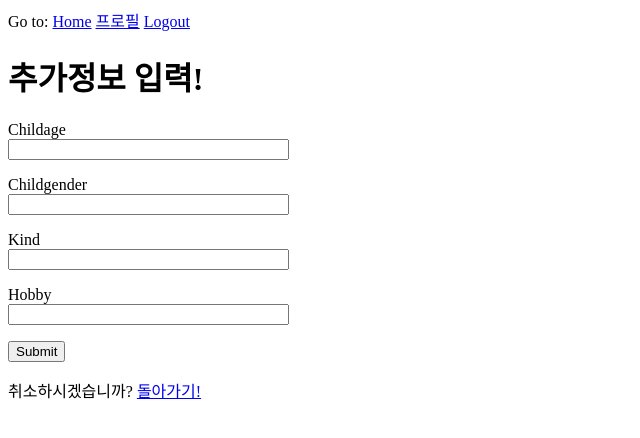
After one commit to iammoonsung/mayweathermaybe, a Flask app: template app/templates/moreinfo.html in a window 1280 px wide. The commit adds this page. Shown: the top 438 px of the page, without its empty margins (0-640 px from the left). Run offline with Flask 2, Linux system fonts and the light colour scheme; the template is opened without the code that fills it: most values are stand-ins (such as "Sample title", 1, 10 or a date in 2020); form fields are guessed from the names that the template uses.

Commit message:
unified add pet/hobby/child pages to moreinfo page

```diff
--- a/app/templates/base.html
+++ b/app/templates/base.html
@@ -11,7 +11,7 @@
     </head>
     <body>
         <div>
-            Go to: <a href="{{ url_for('index') }}">Home</a> <a href="{{ url_for('child') }}">add child</a> <a href="{{ url_for('hobby') }}">add hobby</a> <a href="{{ url_for('pet') }}">add pet</a> <a href="{{ url_for('profile') }}">프로필</a>
+            Go to: <a href="{{ url_for('index') }}">Home</a><!-- <a href="{{ url_for('hobby') }}">add hobby</a> <a href="{{ url_for('pet') }}">add pet</a>--> <a href="{{ url_for('profile') }}">프로필</a>
             {% if current_user.is_anonymous %}
             <a href="{{ url_for('login') }}">Login</a>
             {% else %}
--- a/app/templates/index.html
+++ b/app/templates/index.html
@@ -28,7 +28,7 @@
             {% if count.value == 6 %}
                 {% break %}
             {% endif %}
-        {{ product.name }} {{ product.image }} : {{ product.price }}원 //
+        {{ product.name }} <img src="{{ product.image }}"> : {{ product.price }}원 //
         {% endif %}
     {% endfor %}
     {% endfor %}
--- /dev/null
+++ b/app/templates/moreinfo.html
@@ -0,0 +1,42 @@
+{% extends "base.html" %}
+
+{% block content %}
+    <h1>추가정보 입력!</h1>
+
+    <form action="" method="post">
+        {{ form.hidden_tag() }}
+        <p>
+            {{ form.childage.label }}<br>
+            {{ form.childage(size=32) }}<br>
+            {% for error in form.childage.errors %}
+            <span style="color: red;">[{{ error }}]</span>
+            {% endfor %}
+        </p>
+        <p>
+            {{ form.childgender.label }}<br>
+            {{ form.childgender(size=32) }}<br>
+        </p>
+    <form action="" method="post">
+        {{ form.hidden_tag() }}
+        <p>
+            {{ form.kind.label }}<br>
+            {{ form.kind(size=32) }}<br>
+            {% for error in form.kind.errors %}
+            <span style="color: red;">[{{ error }}]</span>
+            {% endfor %}
+        </p>
+
+    <form action="" method="post">
+        {{ form.hidden_tag() }}
+        <p>
+            {{ form.hobby.label }}<br>
+            {{ form.hobby(size=32) }}<br>
+            {% for error in form.hobby.errors %}
+            <span style="color: red;">[{{ error }}]</span>
+            {% endfor %}
+        </p>
+
+        <p>{{ form.submit() }}</p>
+        <p>취소하시겠습니까? <a href="{{ url_for('profile') }}">돌아가기!</a></p>
+    </form>
+{% endblock %}
--- a/app/templates/profile.html
+++ b/app/templates/profile.html
@@ -3,6 +3,7 @@
 {% block content %}
 <h1>{{ current_user.username }}님의 프로필!</h1>
 <a href="{{ url_for('liking') }}">관심 목록</a>
+<a href="{{ url_for('moreinfo') }}">추가정보 입력</a>
 <div><p>id : {{ current_user.id }}</p></div>
 <div><p>아이디 : {{ current_user.identity }}</p></div>
 <div><p>성별 : {{ current_user.gender }}</p></div>
```
Also changed, not shown: app/forms.py (+7 -0 lines), app/routes.py (+21 -3 lines), app/templates/pet.html (deleted, +0 -18 lines).
